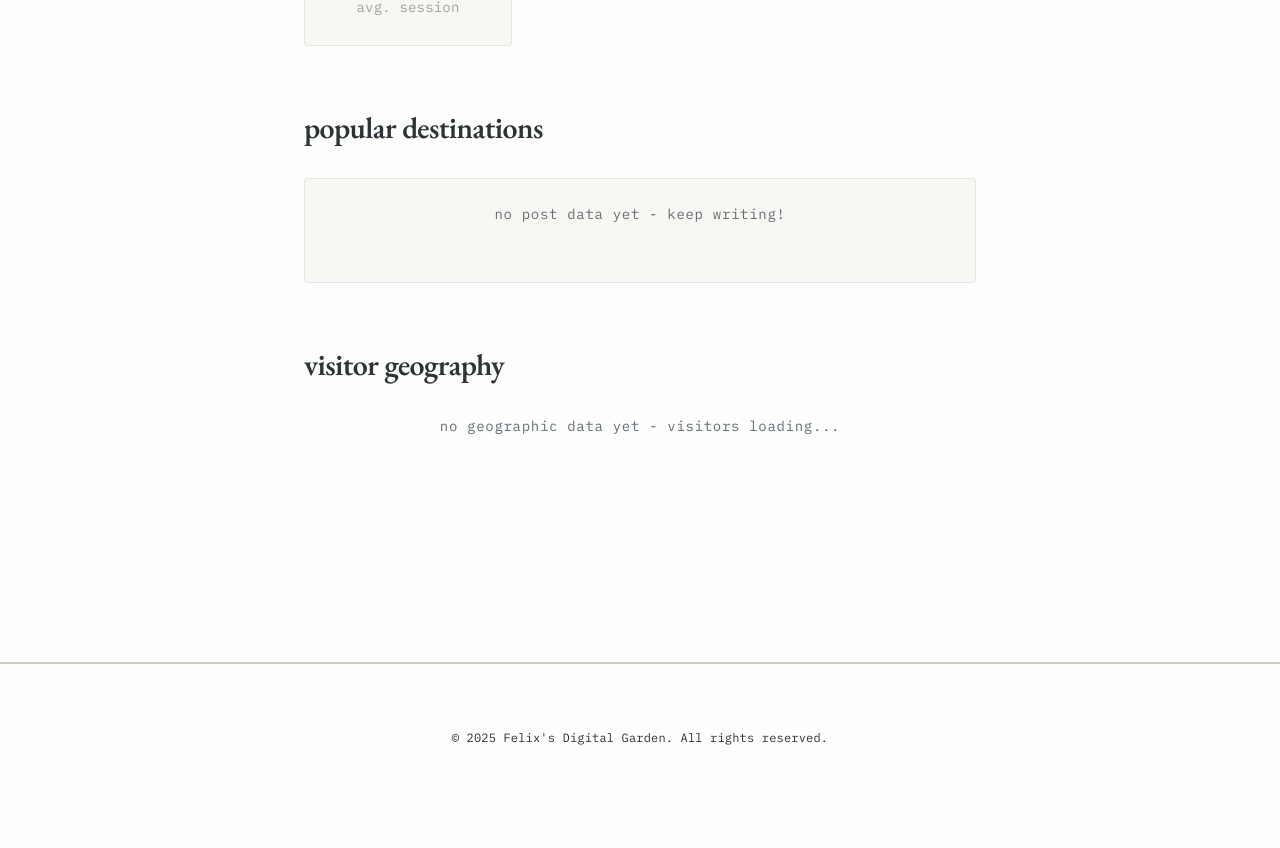
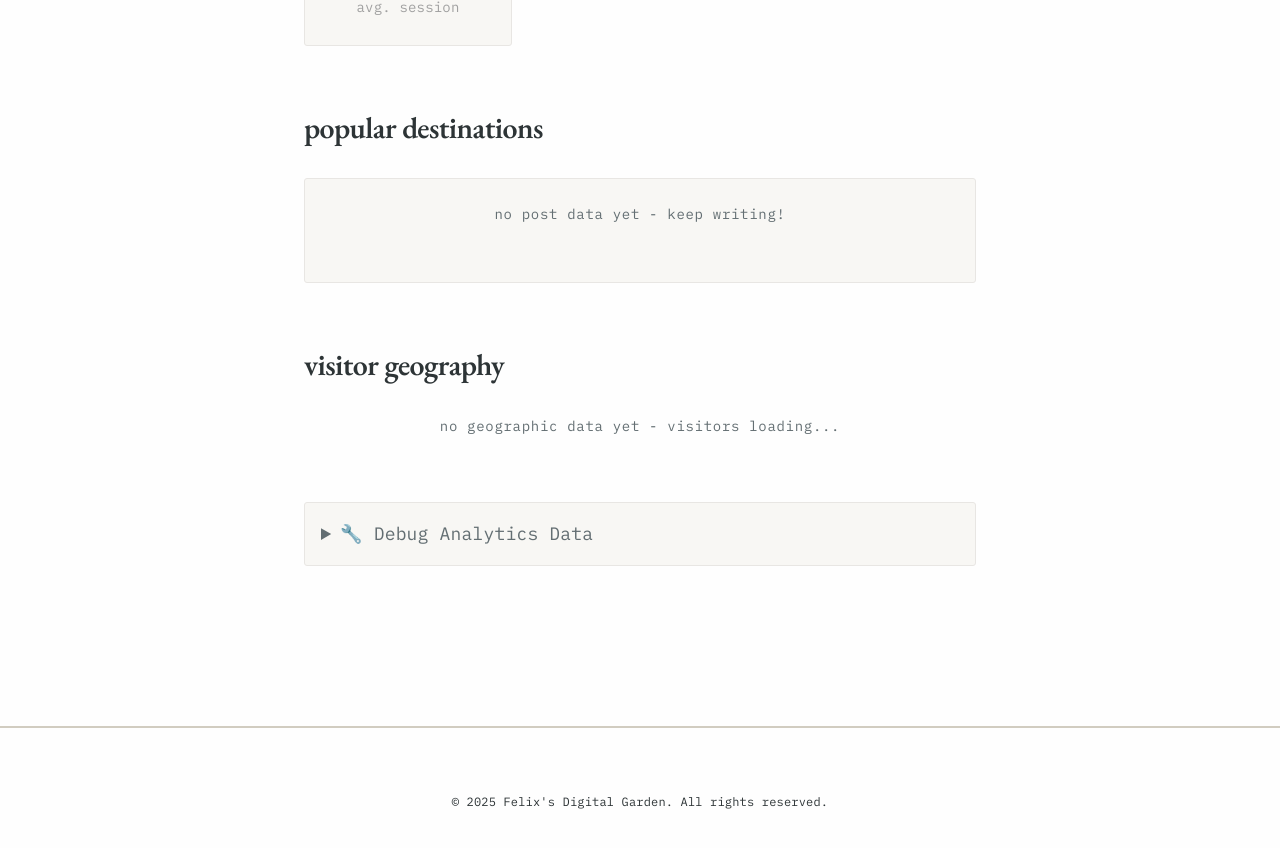
Before and after one commit to felixtp/felixtp.github.io, a Jekyll site: the page built from analytics.md, in a window 1280 px wide and 900 px high, scrolled down 1319 px. Shown: the top 848 px of the window. Built offline with Jekyll 4.4.1, drawn with Linux system fonts in a browser that asks for light colours; our own code applies the rules of GitHub Pages for plain Markdown files; part of the change alters nothing that is shown.

Commit message:
Fix analytics layout and add debug tools

```diff
--- a/analytics.md
+++ b/analytics.md
@@ -1,5 +1,6 @@
 ---
 title: Analytics
+layout: default
 permalink: /analytics.html
 ---
 
@@ -43,6 +44,18 @@ permalink: /analytics.html
 ## visitor geography
 
 <div id="country-list" class="country-list"></div>
+
+<!-- Debug section (can be removed later) -->
+<div style="margin-top: var(--space-8); padding: var(--space-4); background: var(--bg-secondary); border: 1px solid var(--border-light); border-radius: var(--border-radius);">
+    <details>
+        <summary style="cursor: pointer; color: var(--text-secondary); font-family: var(--font-mono);">🔧 Debug Analytics Data</summary>
+        <div style="margin-top: var(--space-4);">
+            <button onclick="window.debugAnalytics()" style="padding: var(--space-2) var(--space-4); background: var(--accent-color); color: white; border: none; border-radius: var(--border-radius); cursor: pointer; font-family: var(--font-mono);">Show Raw Data</button>
+            <button onclick="window.simulateGermany()" style="margin-left: var(--space-2); padding: var(--space-2) var(--space-4); background: var(--vintage-green); color: white; border: none; border-radius: var(--border-radius); cursor: pointer; font-family: var(--font-mono);">🇩🇪 Simulate Berlin Visit</button>
+            <div id="debug-output" style="margin-top: var(--space-4); font-family: var(--font-mono); font-size: var(--font-size-xs); background: var(--bg-primary); padding: var(--space-3); border-radius: var(--border-radius); max-height: 200px; overflow-y: auto;"></div>
+        </div>
+    </details>
+</div>
 
 <style>
 /* Analytics Page Styling */
@@ -387,4 +400,76 @@ class VintageAnalytics {
 document.addEventListener('DOMContentLoaded', function() {
     const analytics = new VintageAnalytics();
 });
+
+// Debug functions (remove after testing)
+window.debugAnalytics = function() {
+    const data = localStorage.getItem('vintage-blog-analytics');
+    const output = document.getElementById('debug-output');
+    if (data) {
+        const parsed = JSON.parse(data);
+        output.innerHTML = `<pre>${JSON.stringify(parsed, null, 2)}</pre>`;
+    } else {
+        output.innerHTML = 'No analytics data found in localStorage';
+    }
+};
+
+window.simulateGermany = function() {
+    // Create a sample session from Germany
+    let analytics = JSON.parse(localStorage.getItem('vintage-blog-analytics') || '{}');
+    if (!analytics.sessions) analytics.sessions = [];
+    if (!analytics.posts) analytics.posts = {};
+    if (!analytics.countries) analytics.countries = {};
+    if (!analytics.totalViews) analytics.totalViews = 0;
+
+    const sessionData = {
+        timestamp: new Date().toISOString(),
+        path: '/analytics.html',
+        country: {
+            code: 'DE',
+            name: 'Germany',
+            flag: '🇩🇪'
+        },
+        userAgent: 'Berlin-Browser/1.0'
+    };
+
+    analytics.sessions.push(sessionData);
+    analytics.totalViews++;
+
+    // Rebuild country statistics
+    analytics.countries = {};
+    const uniqueCountryVisitors = new Set();
+
+    analytics.sessions.forEach(session => {
+        if (session.country && session.country.code && session.country.code !== 'Unknown') {
+            const countryCode = session.country.code;
+            const visitorFingerprint = 'berlin_visitor_001';
+            const countryVisitorKey = `${countryCode}_${visitorFingerprint}`;
+            uniqueCountryVisitors.add(countryVisitorKey);
+
+            if (!analytics.countries[countryCode]) {
+                analytics.countries[countryCode] = {
+                    name: session.country.name,
+                    flag: session.country.flag,
+                    visitors: 0,
+                    sessions: 0
+                };
+            }
+
+            analytics.countries[countryCode].sessions++;
+        }
+    });
+
+    uniqueCountryVisitors.forEach(countryVisitorKey => {
+        const countryCode = countryVisitorKey.split('_')[0];
+        if (analytics.countries[countryCode]) {
+            analytics.countries[countryCode].visitors++;
+        }
+    });
+
+    analytics.totalVisitors = uniqueCountryVisitors.size;
+    localStorage.setItem('vintage-blog-analytics', JSON.stringify(analytics));
+
+    alert('🇩🇪 Berlin visit simulated! Refreshing display...');
+    location.reload();
+};
 </script>
```
